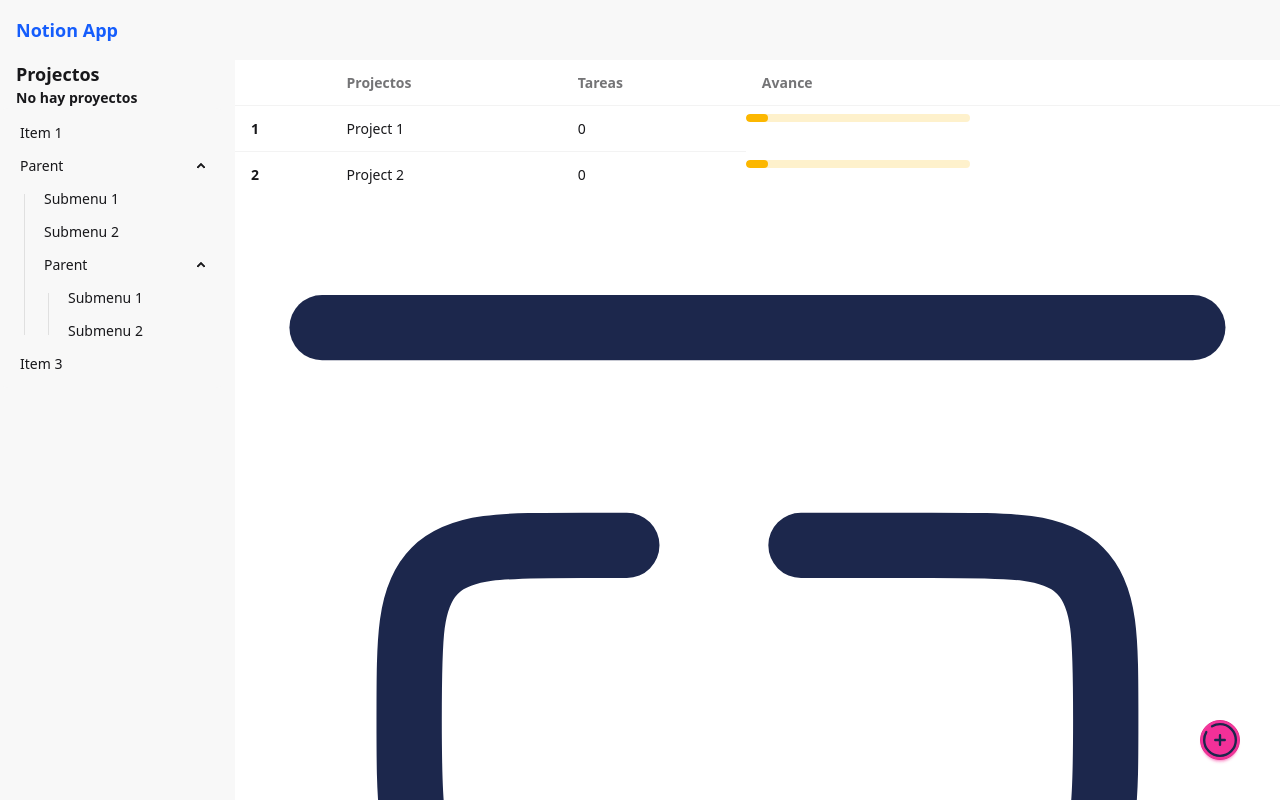
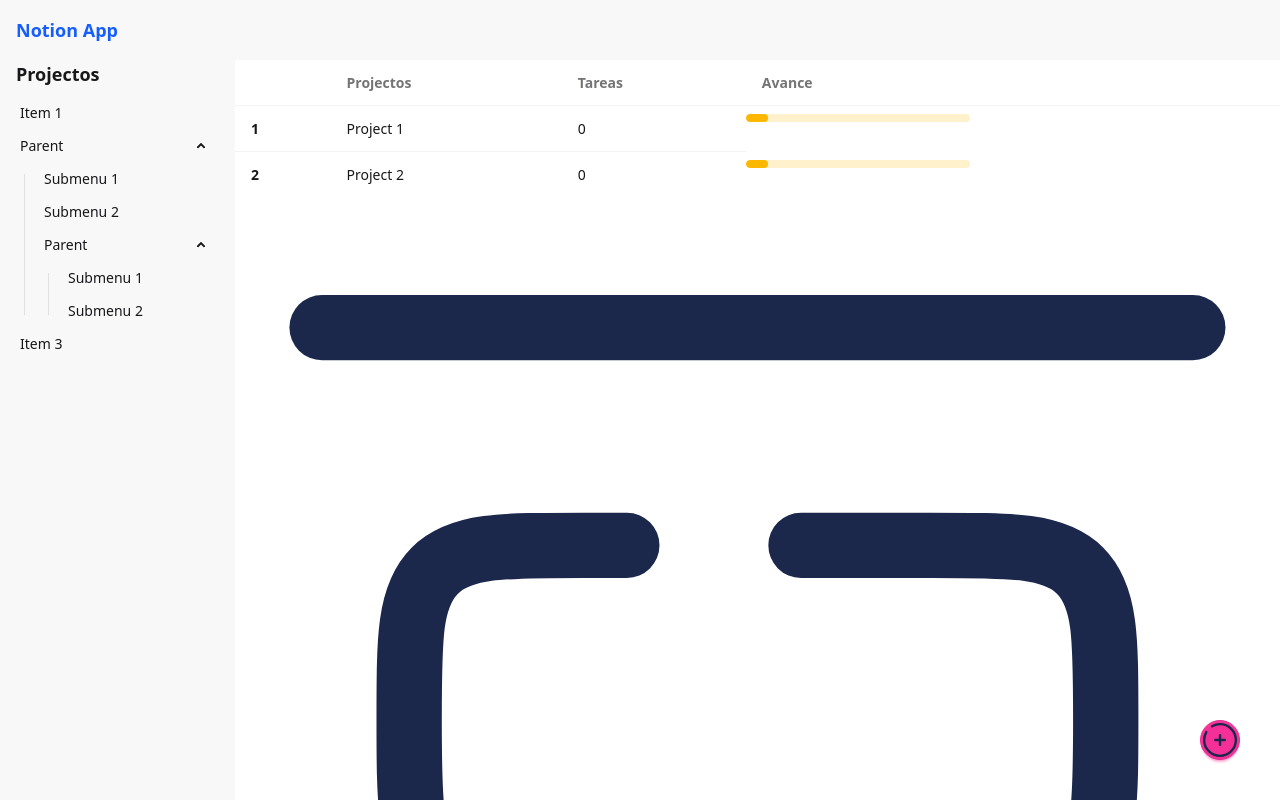
Before and after one commit to Esbosan/projects-app, a Vue app: page /projects in a window 1280 px wide. Shown: the top 800 px of the page. Built offline with nearby package versions, Linux system fonts and the light colour scheme; the HTML template or start-up script is replaced by a standard one.

Commit message:
Fin de la clase 19

```diff
--- a/src/modulorum/projects/components/LateralisMenu.vue
+++ b/src/modulorum/projects/components/LateralisMenu.vue
@@ -1,9 +1,12 @@
 <template>
   <aside class="bg-base-200 w-72 min-h-screen">
     <h2 class="text-lg font-bold mx-4">Projectos</h2>
-    <p class="text-sm font-bold mx-4">No hay proyectos</p>
+    <p v-if="projectsStore.nonProject"
+    class="text-sm font-bold mx-4">
+      No hay proyectos
+    </p>
 
-    <ul class="menu bg-base-200 rounded-box w-56">
+    <ul v-else class="menu bg-base-200 rounded-box w-56">
       <li><a>Item 1</a></li>
       <li>
         <details open>
@@ -25,6 +28,11 @@
       </li>
       <li><a>Item 3</a></li>
     </ul>
-
   </aside>
 </template>
+
+<script lang="ts" setup>
+import { useProjectsStore } from '../stores/projects.store';
+
+const projectsStore = useProjectsStore();
+</script>
--- a/src/modulorum/projects/stores/projects.store.ts
+++ b/src/modulorum/projects/stores/projects.store.ts
@@ -37,6 +37,8 @@
   return {
     projects,
     projectList: computed( () => [...projects.value]),
-    addereProject
+    addereProject,
+
+    nonProject: computed(() => projects.value.length === 0),
   };
 });
```
Lines whose indentation alone changed are shown as unchanged.
